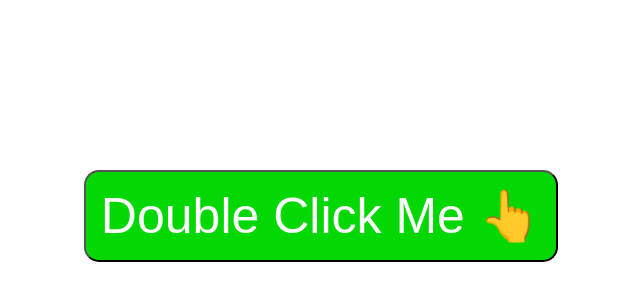
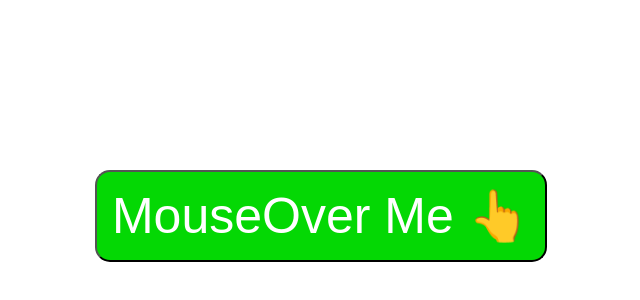
Before and after one commit to Bhanu-Thapa/DOM, a plain HTML site: page Event Lintener Project/3. MouseOver/index.html in a window 1280 px wide. Shown: the part 192-492 px from the top of the page, without its empty margins (319-959 px from the left). Drawn offline with Linux system fonts and the light colour scheme.

Commit message:
Mouseover

```diff
--- a/Event Lintener Project/3. MouseOver/index.html
+++ b/Event Lintener Project/3. MouseOver/index.html
@@ -3,7 +3,7 @@
   <head>
     <meta charset="UTF-8" />
     <meta name="viewport" content="width=device-width, initial-scale=1.0" />
-    <title>Double Click</title>
+    <title>MouseOver</title>
     <style>
       body {
         height: 100vh;
@@ -21,12 +21,12 @@
     </style>
   </head>
   <body>
-    <button>Double Click Me 👆</button>
+    <button>MouseOver Me 👆</button>
     <script>
       let btn = document.querySelector('button');
-      btn.addEventListener('dblclick', clic);
+      btn.addEventListener('mouseover', clic);
       function clic() {
-        alert('You Double Click The Button 🤗');
+        btn.innerText = 'Hover The Button 🤗';
       }
     </script>
   </body>
```
